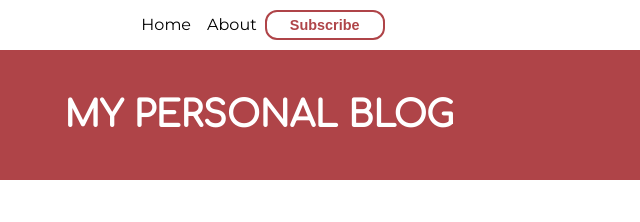
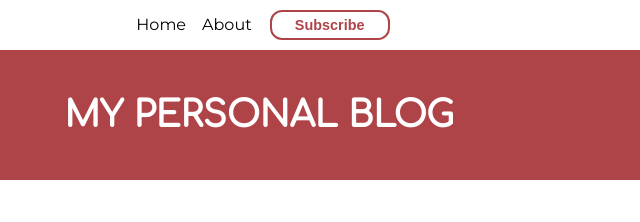
Before and after one commit to Braslava/personal_blog, a plain HTML site: page about.html in a window 1280 px wide. Shown: the top 222 px of the page, 381-1021 px from the left. Drawn offline with Linux system fonts and the light colour scheme.

Commit message:
fixes subscribe button margin in the header

```diff
--- a/about.html
+++ b/about.html
@@ -15,7 +15,9 @@
         <nav class="nav-bar">
             <a href="index.html" class="nav-bar__item">Home</a>
             <a href="about.html" class="nav-bar__item">About</a>
-            <button class="button--subscribe button button--outline">Subscribe</button>
+            <div class="subscribe-btn-wrapper">
+                <button class="button--subscribe button button--outline">Subscribe</button>
+            </div>
         </nav>
         <div class="page-title-wrapper">
             <h1 class="page-title">My personal Blog</h1>
```
Also changed, not shown: index.html (+3 -1 lines).
